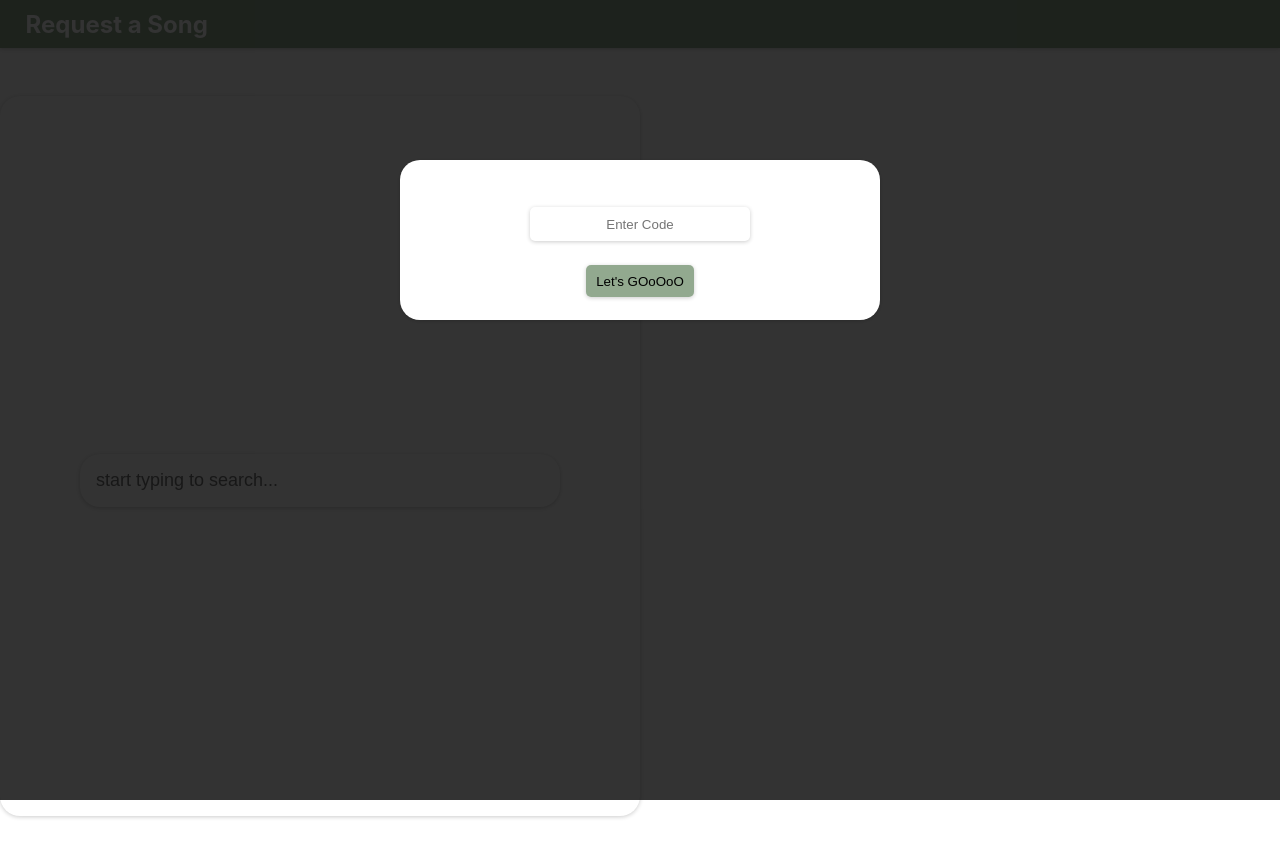
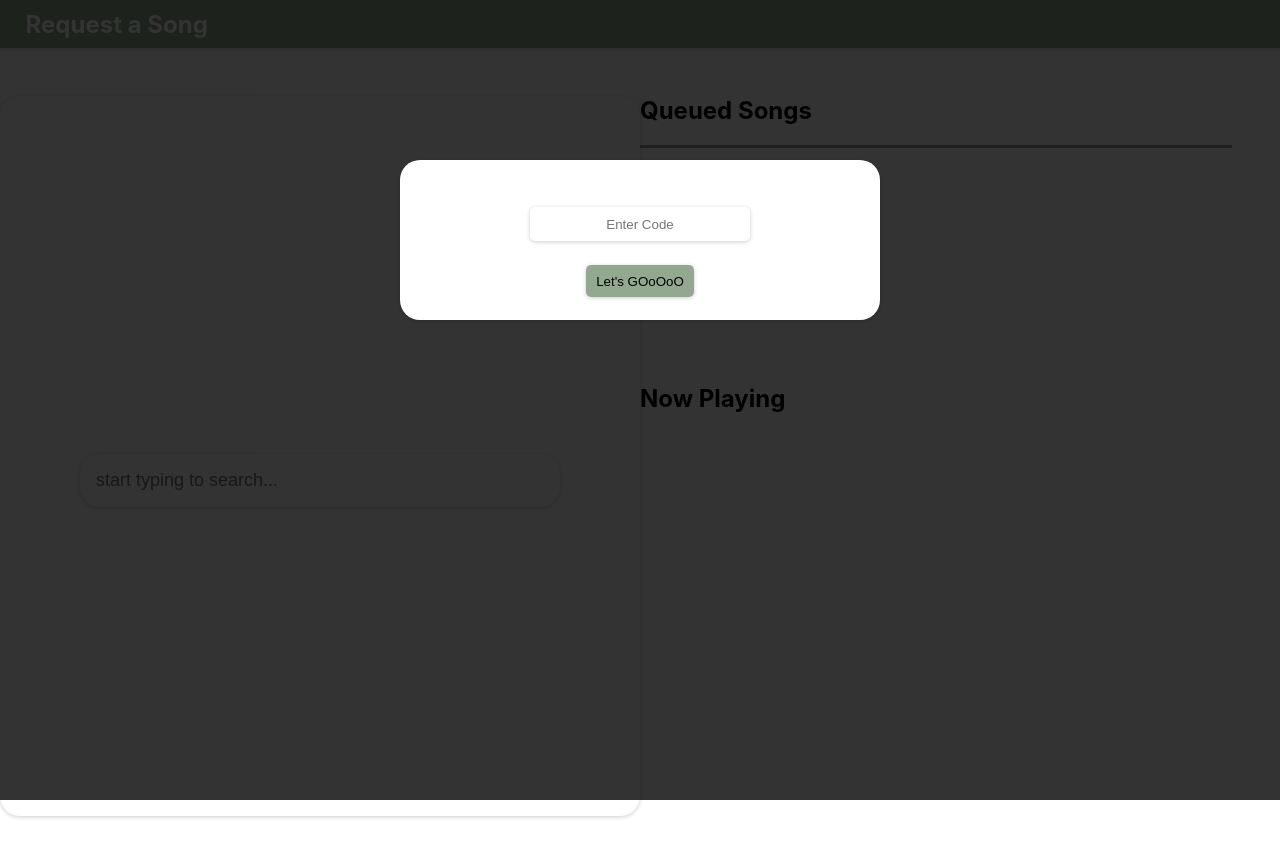
Before and after one commit to zach-tom0/song-requests, a React (Create React App) app: page / in a window 1280 px wide. Shown: the top 856 px of the page. Built offline with nearby package versions, Linux system fonts and the light colour scheme.

Commit message:
refactors card components, adds search card

```diff
--- a/package.json
+++ b/package.json
@@ -6,6 +6,7 @@
     "@testing-library/jest-dom": "^5.13.0",
     "@testing-library/react": "^11.2.7",
     "@testing-library/user-event": "^12.8.3",
+    "axios": "^0.24.0",
     "react": "^17.0.2",
     "react-dom": "^17.0.2",
     "react-fade-in": "^2.0.1",
--- a/src/components/Auth/AuthModal.js
+++ b/src/components/Auth/AuthModal.js
@@ -8,8 +8,6 @@ const AuthModal = (props) => {
   const passCodeInputRef = useRef();
   const [isModalOpen, setIsModalOpen] = useState(true);
   const [isCodeCorrect, setIsCodeCorrect] = useState(true);
-
-  const checkPasscode = (passcode) => {};
 
   const handleSubmit = (event) => {
     event.preventDefault();
--- /dev/null
+++ b/src/components/NowPlaying/NowPlaying.js
@@ -0,0 +1,11 @@
+import classes from "./NowPlaying.module.css";
+
+const NowPlaying = () => {
+  return (
+    <div className={classes.nowplaying}>
+      <h2>Now Playing</h2>
+    </div>
+  );
+};
+
+export default NowPlaying;
--- /dev/null
+++ b/src/components/NowPlaying/NowPlaying.module.css
@@ -0,0 +1,3 @@
+.nowplaying {
+  margin: 3rem auto;
+}
--- /dev/null
+++ b/src/components/Queue/Queue.js
@@ -0,0 +1,27 @@
+import classes from "./Queue.module.css";
+import data from "../../resources/data";
+
+const Queue = () => {
+  return (
+    <div className={classes.queue}>
+      <h2>Queued Songs</h2>
+      <div className={classes.queueList}>
+        {data.length < 1 ? (
+          <h2>Queue a Song!</h2>
+        ) : (
+          <div>
+            <ul>
+              {data.map((item) => (
+                <li>
+                  {item.song}: {item.player}
+                </li>
+              ))}
+            </ul>
+          </div>
+        )}
+      </div>
+    </div>
+  );
+};
+
+export default Queue;
--- /dev/null
+++ b/src/components/Queue/Queue.module.css
@@ -0,0 +1,29 @@
+.queue {
+  margin: 3rem auto;
+  margin-right: 3rem;
+  height: 15rem;
+}
+
+.queueList {
+  padding: 3rem auto;
+  height: 90%;
+  border-color: #0a3d0371;
+  border-style: solid none none none;
+  overflow: hidden;
+}
+
+.queueList ul {
+  margin: auto;
+  padding: 2rem;
+
+  animation: moveQueue 30s linear infinite;
+}
+
+@keyframes moveQueue {
+  0% {
+    transform: translateY(100%);
+  }
+  100% {
+    transform: translateY(-100%);
+  }
+}
--- a/src/components/SearchCard/SearchCard.js
+++ b/src/components/SearchCard/SearchCard.js
@@ -1,17 +1,35 @@
 import classes from "./SearchCard.module.css";
-import data from "../../resources/data";
-import { BallTriangle } from "react-loading-icons";
-import { useState, useRef } from "react";
+import { TailSpin } from "react-loading-icons";
+import { useState, useRef, useEffect } from "react";
+import axios from "axios";
 
 const SearchCard = (props) => {
   const [isSearching, setIsSearching] = useState(false);
+  const [typingTimeout, setTypingTimeout] = useState();
+  const [result, setResult] = useState([]);
   const searchInputValue = useRef();
 
   const showResults = () => {
     if (searchInputValue.current.value === "") {
+      setResult([]);
       setIsSearching(false);
     } else {
       setIsSearching(true);
+      if (typingTimeout) {
+        clearTimeout(typingTimeout);
+      }
+
+      setTypingTimeout(
+        setTimeout(async () => {
+          if (searchInputValue.current.value !== "") {
+            const result = await axios(
+              "http://hn.algolia.com/api/v1/search?hitsPerPage=50&query=" +
+                searchInputValue.current.value
+            );
+            setResult(result.data.hits);
+          }
+        }, 1000)
+      );
     }
   };
   return (
@@ -23,20 +41,14 @@ const SearchCard = (props) => {
         ref={searchInputValue}
       ></input>
       <div className={isSearching ? classes.results : classes.noResults}>
-        {data.length < 1 ? (
-          <BallTriangle stroke="#0a3d0371" />
+        {result.length < 1 ? (
+          <TailSpin speed={0.5} stroke="#0a3d0371" />
         ) : (
           <ul>
-            <li>
-              <h2>hello</h2>
-            </li>
-            {data.map((item) => (
+            {result.map((item) => (
               <li>
                 <div>
-                  <h2>{item.player}</h2>
-                </div>
-                <div>
-                  <h3>{item.song}</h3>
+                  <a href={item.url}>{item.title}</a>
                 </div>
               </li>
             ))}
--- a/src/components/SearchCard/SearchCard.module.css
+++ b/src/components/SearchCard/SearchCard.module.css
@@ -27,10 +27,26 @@
 }
 
 .results {
-  margin-top: 1rem;
-  height: 30rem;
+  border-bottom-right-radius: 10px;
+  margin-top: 2rem;
+  height: 35rem;
   overflow-y: auto;
   display: block;
+}
+
+.results::-webkit-scrollbar {
+  width: 5px;
+  border-radius: 10px;
+}
+
+.results::-webkit-scrollbar-track {
+  border-radius: 10px;
+}
+
+.results::-webkit-scrollbar-thumb {
+  border-radius: 10px;
+  -webkit-box-shadow: 0 0 3px rgba(0, 0, 0, 0.3);
+  background-color: #0a3d0371;
 }
 
 .results li {
--- a/src/pages/RequestPage.js
+++ b/src/pages/RequestPage.js
@@ -1,20 +1,20 @@
-import { BallTriangle } from "react-loading-icons";
+import Queue from "../components/Queue/Queue";
 import AuthModal from "../components/Auth/AuthModal";
 import SearchCard from "../components/SearchCard/SearchCard";
 import classes from "./RequestPage.module.css";
+import NowPlaying from "../components/NowPlaying/NowPlaying";
 
 const RequestPage = () => {
-  const style = {
-    "border-color": "black",
-  };
-
   return (
     <div className={classes.main}>
       <AuthModal />
       <div className={classes.div}>
         <SearchCard />
       </div>
-      <div className={classes.div}></div>
+      <div className={classes.div}>
+        <Queue />
+        <NowPlaying />
+      </div>
     </div>
   );
 };
--- a/src/resources/data.js
+++ b/src/resources/data.js
@@ -1,20 +1,20 @@
 const data = [
-  //   { player: 1, song: "songName" },
-  //   { player: 1, song: "songName" },
-  //   { player: 1, song: "songName" },
-  //   { player: 1, song: "songName" },
-  //   { player: 1, song: "songName" },
-  //   { player: 1, song: "songName" },
-  //   { player: 1, song: "songName" },
-  //   { player: 1, song: "songName" },
-  //   { player: 1, song: "songName" },
-  //   { player: 1, song: "songName" },
-  //   { player: 1, song: "songName" },
-  //   { player: 1, song: "songName" },
-  //   { player: 1, song: "songName" },
-  //   { player: 1, song: "songName" },
-  //   { player: 1, song: "songName" },
-  //   { player: 1, song: "songName" },
+  { player: 1, song: "songName" },
+  { player: 1, song: "songName" },
+  { player: 1, song: "songName" },
+  { player: 1, song: "songName" },
+  { player: 1, song: "songName" },
+  { player: 1, song: "songName" },
+  { player: 1, song: "songName" },
+  { player: 1, song: "songName" },
+  { player: 1, song: "songName" },
+  { player: 1, song: "songName" },
+  { player: 1, song: "songName" },
+  { player: 1, song: "songName" },
+  { player: 1, song: "songName" },
+  { player: 1, song: "songName" },
+  { player: 1, song: "songName" },
+  { player: 1, song: "songName" },
 ];
 
 export default data;
```
Also changed, not shown: 1 other file (tests, documents, lock files or other folders).
